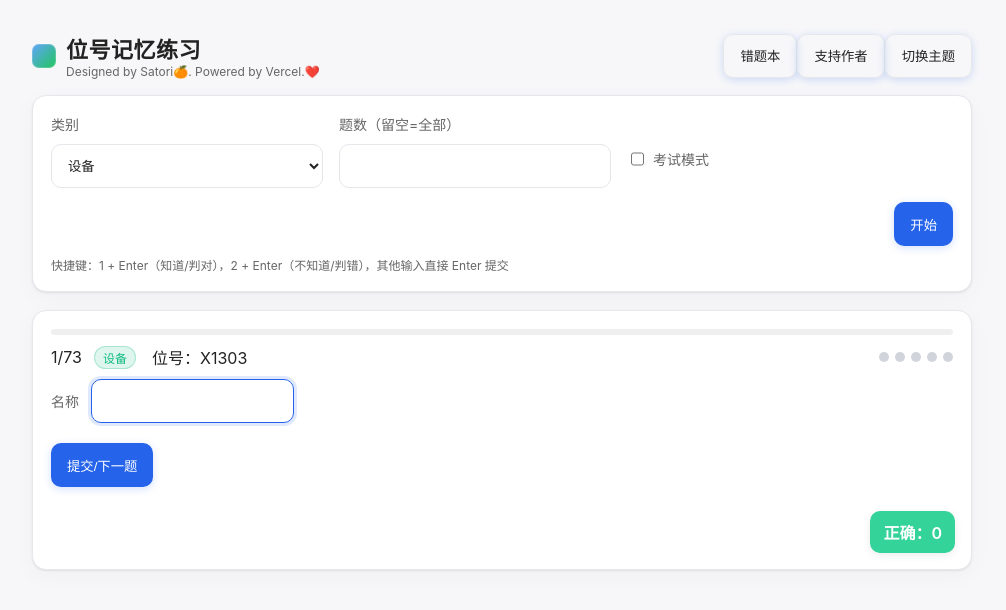
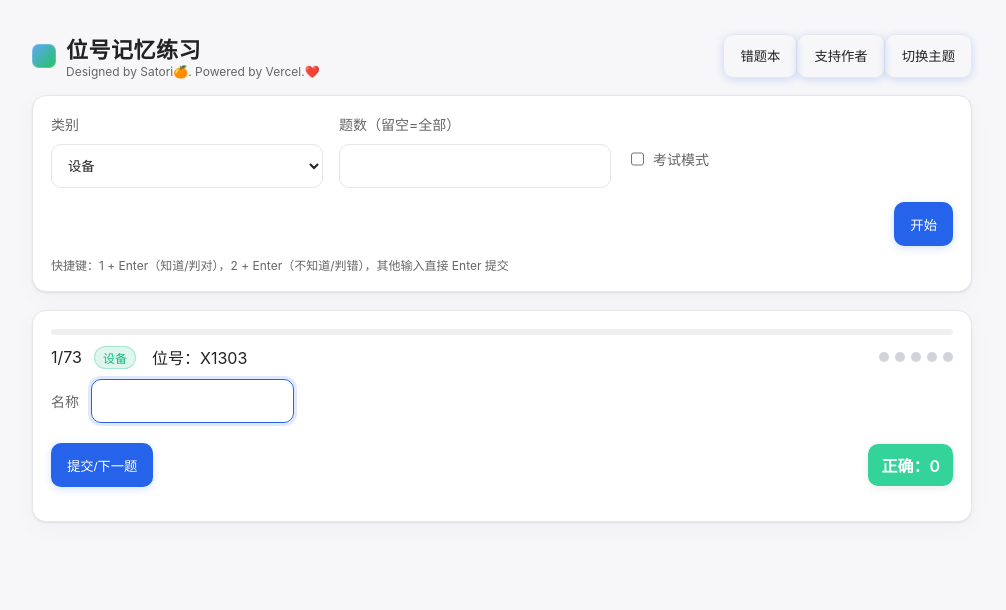
Before and after one commit to BeastOrange/gas_valves_equipments_memory, a Next.js app: page / in a window 1280 px wide. Both pictures are taken after a click on the button "开始". Shown: the top 610 px of the page, without its empty margins (138-1144 px from the left). Built offline with nearby package versions, Linux system fonts and the light colour scheme.

Commit message:
ui: align '正确' chip with submit button on the same row; adjust spacing

```diff
--- a/app/globals.css
+++ b/app/globals.css
@@ -85,4 +85,8 @@ button:active { transform: translateY(1px) scale(0.99); box-shadow: 0 1px 6px #2
 }
 
 /* 为答题卡片预留底部空间，避免与右下角统计小块重叠 */
-#quiz { padding-bottom: 72px; }
+#quiz { padding-bottom: 24px; }
+
+/* 提交行布局，让统计小块和按钮同一行排列在右侧 */
+.submit-bar { display: flex; justify-content: space-between; align-items: center; }
+.submit-bar .stat-chip { position: static; margin-left: auto; }
--- a/app/page.tsx
+++ b/app/page.tsx
@@ -414,14 +414,14 @@ export default function Page() {
               </>
             );
           }, [cur])}
-          <div className="row">
+          <div className="row submit-bar">
             <button type="submit">提交/下一题</button>
+            <div className="stat-chip">正确：{correct}</div>
           </div>
         </form>
         {answer && (
           <pre id="answer" className={"answer" + (ok ? ' correct' : '')}>{answer}</pre>
         )}
-        <div className="stat-chip">正确：{correct}</div>
       </section>
       <script dangerouslySetInnerHTML={{__html:`document.addEventListener('keydown',e=>{if(e.key==='Enter'){const v=(document.querySelector('input[name=\'name\']') as HTMLInputElement)?.value?.trim(); if(v==='1'){document.querySelector('button[type=submit]')?.setAttribute('data-sc','1');} else if(v==='2'){document.querySelector('button[type=submit]')?.setAttribute('data-sc','2');}}});`}} />
     </div>
```
